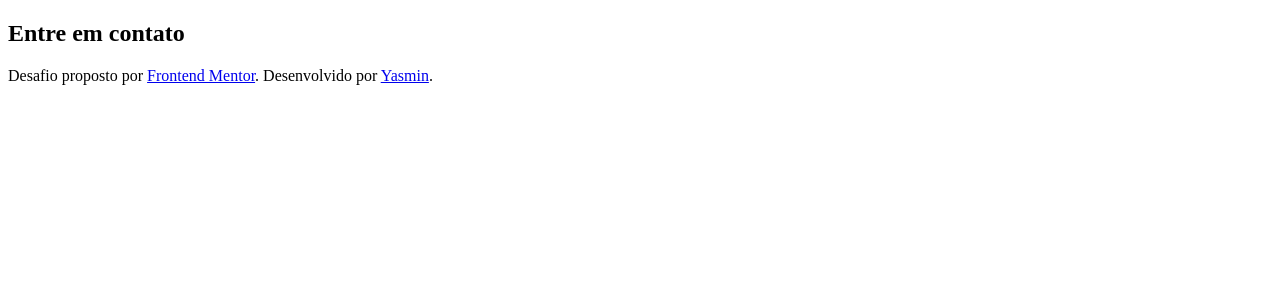
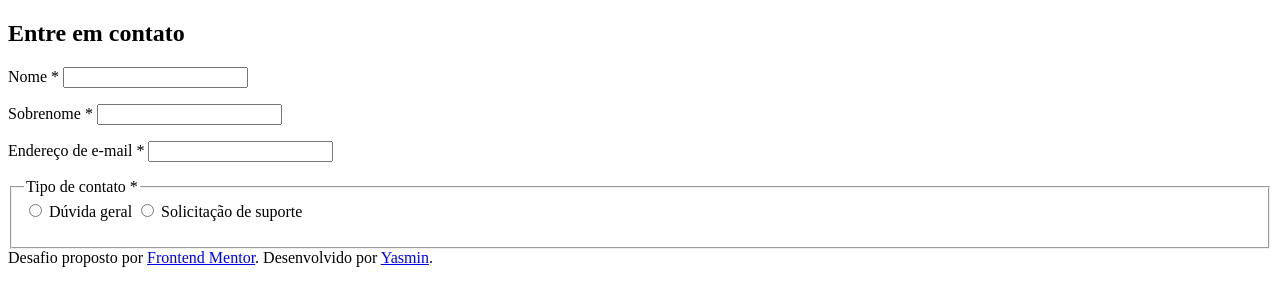
Before and after one commit to YasminHester/desafiofront, a plain HTML site: page index.html in a window 1280 px wide. Drawn offline with Linux system fonts and the light colour scheme.

Commit message:
add de div do formilario

```diff
--- a/index.html
+++ b/index.html
@@ -21,6 +21,41 @@
         <p>Obrigado por preencher o formulário. Em breve entraremos em contato.</p>
       </div>
 
+      <form id="formulario-contato" novalidate>
+        <div class="campos-nome">
+          <div class="campo">
+            <label for="nome">Nome <span aria-hidden="true">*</span></label>
+            <input id="nome" name="nome" type="text" autocomplete="given-name" required aria-describedby="erro-nome">
+            <p class="erro" id="erro-nome" role="alert"></p>
+          </div>
+
+          <div class="campo">
+            <label for="sobrenome">Sobrenome <span aria-hidden="true">*</span></label>
+            <input id="sobrenome" name="sobrenome" type="text" autocomplete="family-name" required aria-describedby="erro-sobrenome">
+            <p class="erro" id="erro-sobrenome" role="alert"></p>
+          </div>
+        </div>
+
+        <div class="campo">
+          <label for="email">Endereço de e-mail <span aria-hidden="true">*</span></label>
+          <input id="email" name="email" type="email" autocomplete="email" required aria-describedby="erro-email">
+          <p class="erro" id="erro-email" role="alert"></p>
+        </div>
+
+        <fieldset class="campo grupo-radio" aria-describedby="erro-tipo-contato">
+          <legend>Tipo de contato <span aria-hidden="true">*</span></legend>
+          <div class="opcoes-contato">
+            <label class="opcao" for="duvida">
+              <input id="duvida" name="tipoContato" type="radio" value="Dúvida geral" required>
+              <span>Dúvida geral</span>
+            </label>
+            <label class="opcao" for="suporte">
+              <input id="suporte" name="tipoContato" type="radio" value="Solicitação de suporte">
+              <span>Solicitação de suporte</span>
+            </label>
+          </div>
+          <p class="erro" id="erro-tipo-contato" role="alert"></p>
+        </fieldset>
 
   <footer class="rodape">
     Desafio proposto por <a href="https://www.frontendmentor.io?ref=challenge" target="_blank" rel="noreferrer">Frontend Mentor</a>.
```
